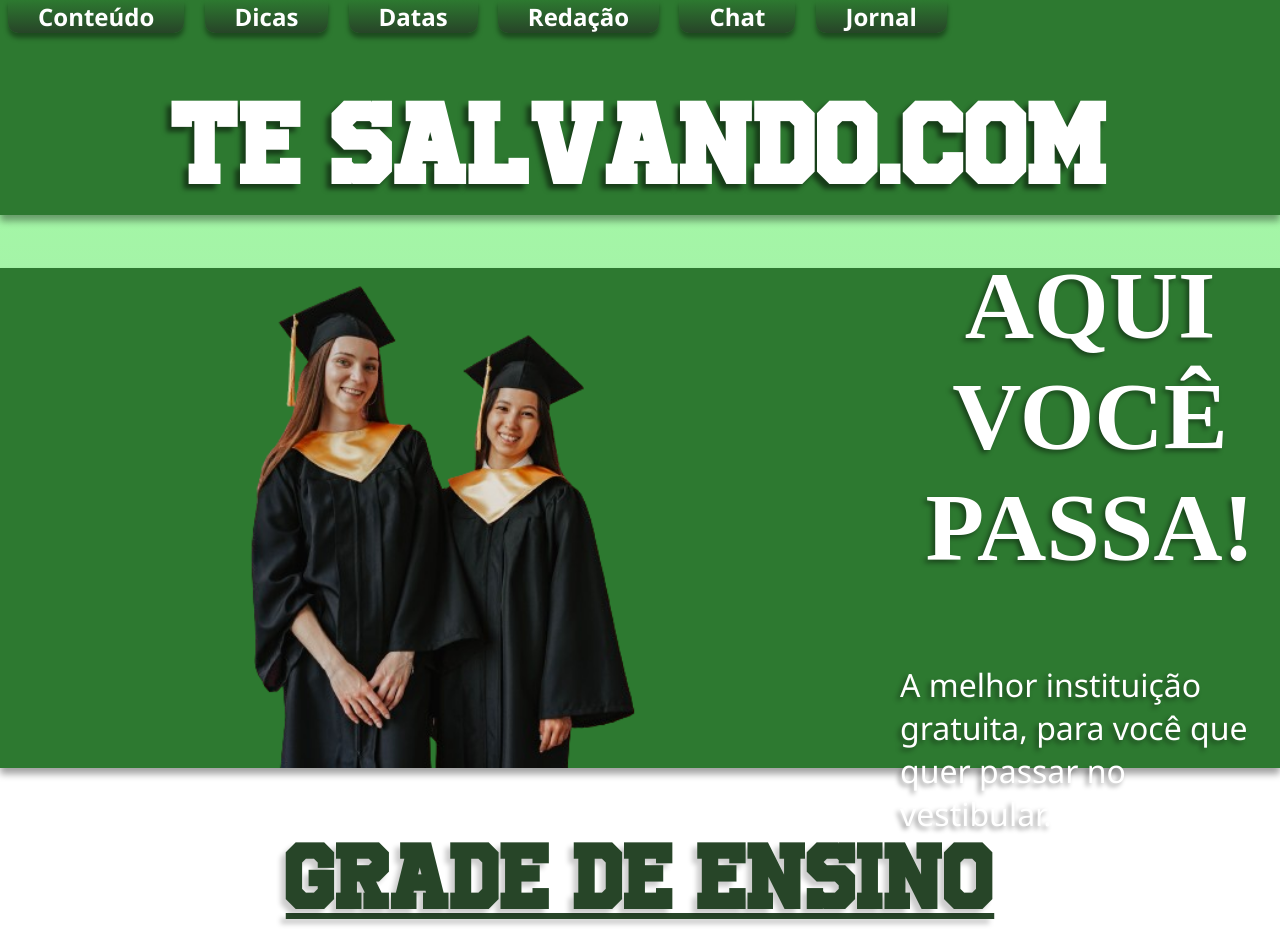
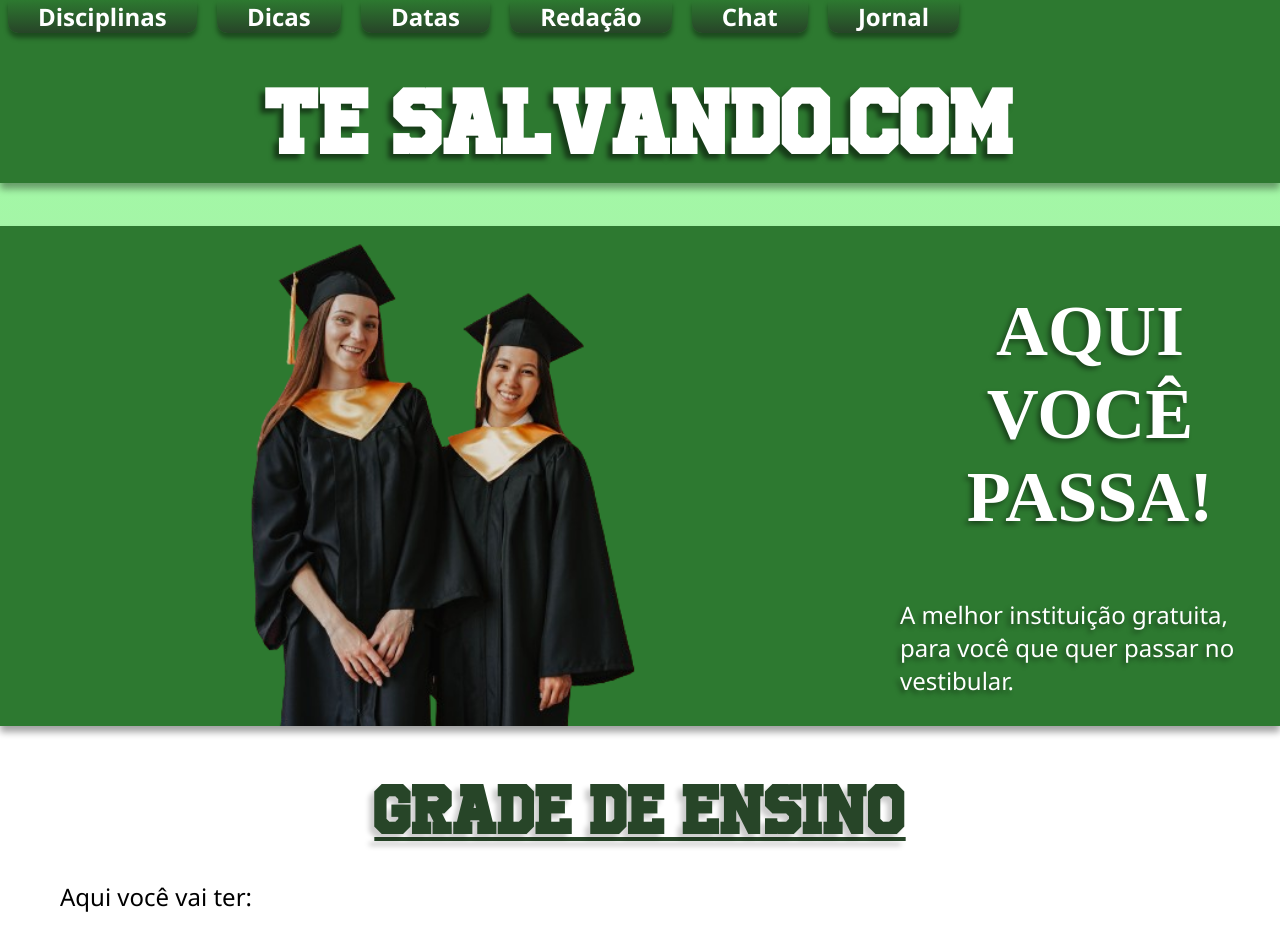
Before and after one commit to 0Carvalh0/projeto-te-salvando.com, a website: page index.html in a window 1280 px wide. Shown: the top 934 px of the page. Drawn offline with Linux system fonts and the light colour scheme; a web font is replaced by a local one.

Commit message:
Alterei o design na branch errada

```diff
--- a/index.html
+++ b/index.html
@@ -10,7 +10,7 @@
     <main id="container">
         <header id="cabecalho">
             <nav>
-                <a href="pages/conteudo.html" target="_self" rel="next">Conteúdo</a>
+                <a href="pages/conteudo.html" target="_self" rel="next">Disciplinas</a>
                 <a href="pages/dicas.html" target="_self" rel="next">Dicas</a>
                 <a href="pages/datas.html" target="_self" rel="next">Datas</a>
                 <a href="pages/redacao.html" target="_self" rel="next">Redação</a>
--- a/style/index.css
+++ b/style/index.css
@@ -46,7 +46,7 @@ header {
 
 header h1 {
     font-family: var(--fonttitulo);
-    font-size: 5em;
+    font-size: 4em;
     text-shadow: -5px 5px 5px rgba(0, 0, 0, 0.507);
 
     padding-bottom: 20px;
@@ -96,7 +96,7 @@ section#boasvindas > div > div {
     position: absolute;
     top: 50%;
 
-    font-size: 2em;
+    font-size: 1.5em;
     color: white;
     text-shadow: -3px 3px 5px rgba(0, 0, 0, 0.432);
 
@@ -117,7 +117,7 @@ section#mais {
 }
 
 section#mais section#sumario h2 {
-    font-size: 4em;
+    font-size: 3em;
     font-family: var(--fonttitulo);
     text-align: center;
     text-decoration: underline;
```
